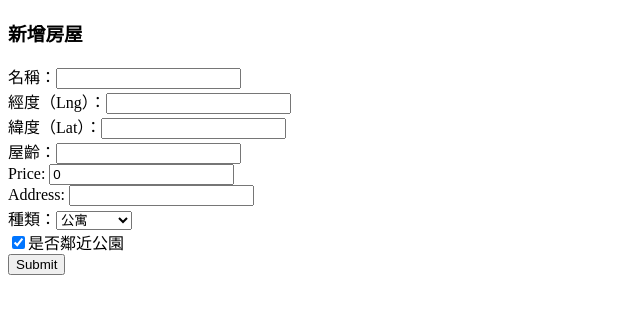
After one commit to DragonChen-TW/od_2019, a Django app: page /house/create/ in a window 1280 px wide. The commit adds this page. Shown: the top 314 px of the page, without its empty margins (0-640 px from the left). Run offline with Django 3.2, Linux system fonts and the light colour scheme; a user stored in the database is signed in.

Commit message:
add House model and basic model json response

```diff
--- a/house/models.py
+++ b/house/models.py
@@ -4,8 +4,8 @@ from django.db import models
 class House(models.Model):
     # Name
     name = models.CharField(max_length=10)
+    lng = models.FloatField()
     lat = models.FloatField()
-    lng = models.FloatField()
 
     # Basic
     age = models.IntegerField(blank=True)
--- a/house/urls.py
+++ b/house/urls.py
@@ -1,7 +1,8 @@
 from django.urls import path
 #
-from .views import HouseListView
+from .views import HouseListView, CreateHouseView
 
 urlpatterns = [
-    path('', HouseListView.as_view())
+    path('', HouseListView.as_view()),
+    path('create/', CreateHouseView.as_view()),
 ]
--- a/house/views.py
+++ b/house/views.py
@@ -1,4 +1,5 @@
-from django.shortcuts import render
+from django.shortcuts import render, HttpResponse, redirect
+from django.contrib.auth.decorators import login_required
 from django.views import View
 from django.http import JsonResponse
 #
@@ -7,8 +8,52 @@ from .models import House
 # Create your views here.
 class HouseListView(View):
     def get(self, request):
-        houses = House.objects.all()
-        # stores = [{'':store.id, 'name':store.name} for store in stores]
-        json = json.dumps(houses)
+        houses = list(House.objects.values())
 
         return JsonResponse(houses, safe=False)
+
+class CreateHouseView(View):
+    def get(self, request):
+        if not request.user.is_admin:
+            return render(request, 'not_admin.html')
+        else:
+            return render(request, 'create_house.html')
+    def post(self, request):
+        house_d = dict(request.POST)
+        # print(house)
+        fields = ['name', 'lng', 'lat',  'age', 'price', 'address', 'type']
+        house = {k: house_d[k][0] for k in fields if house_d.get(k)}
+        floats = ['lng', 'lat'  ,'price']
+        for f in floats:
+            house[f] = float(house[f])
+
+        if house_d.get('is_near_park'):
+            house['is_near_park'] = True
+        else:
+            house['is_near_park'] = False
+
+        House.objects.create(**house)
+
+        return redirect('/house/')
+
+# class AddStoreView(View):
+#     def get(self, request):
+#         return render(request, 'add_store.html')
+#     def post(self, request):
+#         store = request.POST
+#         store = dict(store)
+#
+#         new_id = Store.objects.order_by('-id').first()
+#         if not new_id:
+#             new_id = 1
+#         else:
+#             new_id = new_id.id + 1
+#
+#         Store.objects.get_or_create(id=new_id,
+#         name=store['name'][0],address=store['address'][0],
+#         phone=store['phone'][0],type=store['type'][0],url=store['url'][0],
+#         close_date=store['close_date'][0],open_duration=store['open_duration'][0])
+#
+#         # Store.objects.get_or_create(**store)
+#
+#         return redirect('/back/')
--- a/od_2019/settings.py
+++ b/od_2019/settings.py
@@ -29,6 +29,7 @@ DEBUG = True
 ALLOWED_HOSTS = ['*']
 
 AUTH_USER_MODEL = 'user.User'
+LOGIN_URL = '/user/login/'
 
 # Application definition
 
--- a/od_2019/urls.py
+++ b/od_2019/urls.py
@@ -15,8 +15,11 @@ Including another URLconf
 """
 from django.contrib import admin
 from django.urls import path, include
+#
+from .views import index
 
 urlpatterns = [
-    path('admin/', admin.site.urls),
+    path('', index),
     path('user/', include('user.urls')),
+    path('house/', include('house.urls')),
 ]
--- /dev/null
+++ b/od_2019/views.py
@@ -0,0 +1,4 @@
+from django.shortcuts import render
+
+def index(request):
+    return render(request, 'index.html')
--- a/templates/base.html
+++ b/templates/base.html
@@ -16,7 +16,7 @@
     </head>
     <body>
         <nav class="navbar navbar-light">
-            <a href="/user/self/" >Home</a>
+            <a href="/user/" >Home</a>
             <div>
                 <h1 id="title">{{title}}</h1>
             </div>
@@ -25,8 +25,8 @@
                     {{ request.user.name }}
                 </a>
                 <div class="dropdown-menu" aria-labelledby="dropdownMenuLink">
-                    <a class="dropdown-item" href="/user/self/">個人檔案</a>
-                    <a class="dropdown-item" href="/user/logout/">登出</a>
+                    <a class="dropdown-item" href="{% url 'self' %}">個人檔案</a>
+                    <a class="dropdown-item" href="{% url 'logout' %}">登出</a>
                 </div>
             </div>
         </nav>
--- /dev/null
+++ b/templates/create_house.html
@@ -0,0 +1,29 @@
+<!DOCTYPE html>
+<html lang="en" dir="ltr">
+	<head>
+		<meta charset="utf-8">
+		<title>Create House</title>
+	</head>
+	<body>
+		<form action="" method="post">
+			{% csrf_token %}
+
+  			<h3>新增房屋</h3>
+			名稱：<input type="text" name="name" value=""><br>
+  			經度（Lng）：<input type="number" step="any" name="lng" value=""><br>
+  			緯度（Lat）：<input type="number" step="any" name="lat" value=""><br>
+
+  			屋齡：<input type="number" name="age"><br>
+  			Price: <input type="number" value="0" step="any" name="price"><br>
+  			Address: <input type="text" step="any" name="address"><br>
+			種類：<select name="type">
+  				<option value="公寓" selected>公寓</option>
+  				<option value="獨棟住宅">獨棟住宅</option>
+  			</select><br>
+
+			<input type="checkbox" name="is_near_park" checked>是否鄰近公園<br>
+
+	      	<input type="submit" name="" value="Submit">
+        </form>
+	</body>
+</html>
--- /dev/null
+++ b/templates/not_admin.html
@@ -0,0 +1,2 @@
+<h2>You are not admin.</h2>
+<a href="/user/">Back</a>
--- a/user/urls.py
+++ b/user/urls.py
@@ -4,7 +4,7 @@ from .views import Index, UserRegister, UserSelf, UserLogin, UserLogout
 
 urlpatterns = [
     path('', Index.as_view()),
-    path('self/', UserSelf.as_view(), name='home'),
+    path('self/', UserSelf.as_view(), name='self'),
     path('login/', UserLogin.as_view(), name='login'),
     path('logout/', UserLogout.as_view(), name='logout'),
     path('register/', UserRegister.as_view(), name='register'),
```
Also changed, not shown: templates/index.html (added, +13 -0 lines), templates/user_index.html (added, +18 -0 lines), user/views.py (+6 -5 lines), db.sqlite3, user/migrations/0001_initial.py.
